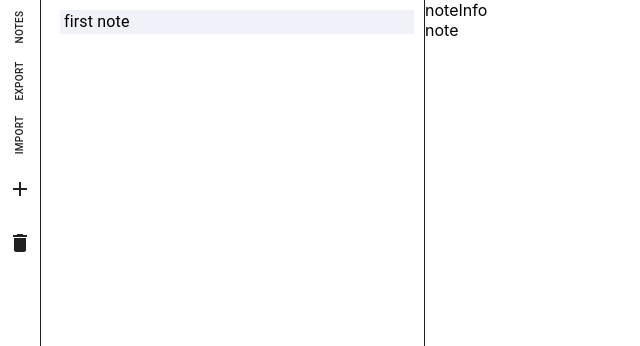
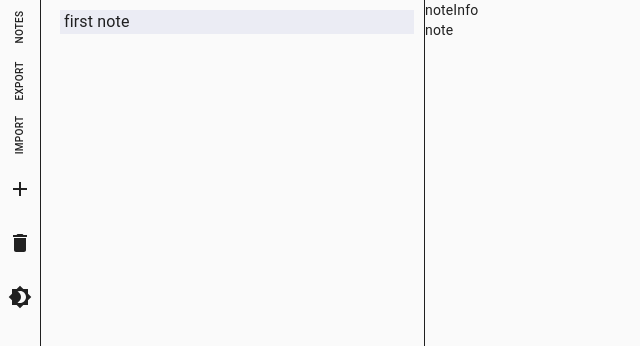
Before and after one commit to OskarMihalik/renotes-ts, a React (Create React App) app: page / in a window 1280 px wide. Shown: the top 346 px of the page, without its empty margins (0-640 px from the left). Built offline with nearby package versions, Linux system fonts and the light colour scheme.

Commit message:
dark mode and light mode added

```diff
--- a/src/App.tsx
+++ b/src/App.tsx
@@ -1,6 +1,6 @@
-import React from 'react';
-import {Box} from "@material-ui/core";
-
+import React, {useMemo} from 'react';
+import {createTheme, MuiThemeProvider} from '@material-ui/core/styles';
+import useMediaQuery from '@material-ui/core/useMediaQuery';
 import Treeview from "./components/Treeview";
 import Sidebar from "./components/Sidebar";
 import NoteInfo from "./components/NoteInfo";
@@ -8,6 +8,7 @@ import Note from "./components/Note";
 import {createStyles, makeStyles, Theme} from "@material-ui/core/styles";
 import {useSelector} from "react-redux";
 import {State} from "./store";
+import CssBaseline from "@material-ui/core/CssBaseline";
 // to create draggable notes https://javascript.plainenglish.io/how-to-make-a-simple-custom-drag-to-move-component-in-react-f67d5c99f925
 
 const useStyles = makeStyles<Theme, StylePropsI>((theme: Theme) =>
@@ -49,17 +50,31 @@ interface StylePropsI{
 function App() {
     const globals = useSelector((state: State) => state.globals)
 
+    const custom_theme = useMemo(
+        () =>
+            createTheme({
+                palette: {
+                    type: globals.isDarkMode ? 'dark' : 'light',
+                },
+            }),
+        [globals.isDarkMode],
+    );
+
     const stylePropsI: StylePropsI = {
         notesOpen: globals.areNotesOpen
     }
     const styles = useStyles(stylePropsI)
     return (
+        <MuiThemeProvider theme={custom_theme}>
+            <CssBaseline>
                 <div className={styles.appGrid}>
                     <div className={styles.sidebar}><Sidebar/></div>
                     <div className={styles.treeview}><Treeview/></div>
                     <div className={styles.noteInfo}><NoteInfo/></div>
                     <div className={styles.note}><Note/></div>
                 </div>
+            </CssBaseline>
+        </MuiThemeProvider>
     );
 }
 
--- a/src/components/Sidebar.tsx
+++ b/src/components/Sidebar.tsx
@@ -5,9 +5,9 @@ import AddIcon from "@material-ui/icons/Add";
 import DeleteIcon from "@material-ui/icons/Delete";
 import Brightness4Icon from '@material-ui/icons/Brightness4';
 import Brightness7Icon from '@material-ui/icons/Brightness7';
-import {useDispatch} from "react-redux";
+import {useDispatch, useSelector} from "react-redux";
 import {bindActionCreators} from "redux";
-import {actionCreators} from '../store'
+import {actionCreators, State} from '../store'
 import {DefaultNoteStateI} from '../store/reducers/NotesReducer'
 import {v4 as uuidv4} from 'uuid';
 
@@ -30,7 +30,8 @@ const useStyles = makeStyles((theme: Theme) =>
 
 const Sidebar: FC = () => {
     const dispatch = useDispatch()
-    const {addNote, deleteActiveNote, changeNotesOpen} = bindActionCreators(actionCreators, dispatch)
+    const globals = useSelector((state: State) => state.globals)
+    const {addNote, deleteActiveNote, changeNotesOpen, changeIsDarkMode} = bindActionCreators(actionCreators, dispatch)
     const classes = useStyles();
     const fileInputRef=useRef<HTMLInputElement>(null);
 
@@ -66,7 +67,14 @@ const Sidebar: FC = () => {
             </Button>
             <Button
                 className={classes.element}
+                onClick={() => {
+                    changeIsDarkMode()
+                }}
             >
+                {globals.isDarkMode ?
+                    <Brightness7Icon style={{transform: "rotate(90deg)"}}/> :
+                    <Brightness4Icon style={{transform: "rotate(90deg)"}}/>}
+
             </Button>
         </div>
     );
--- a/src/store/action-creators/index.ts
+++ b/src/store/action-creators/index.ts
@@ -36,3 +36,11 @@ export const changeNotesOpen = () => {
         })
     }
 }
+
+export const  changeIsDarkMode = () => {
+    return (dispatch: Dispatch<ActionGlobal>) =>{
+        dispatch({
+            type: ActionGlobalType.CHANGE_IS_DARK_MODE
+        })
+    }
+}
--- a/src/store/actions/index.ts
+++ b/src/store/actions/index.ts
@@ -17,7 +17,7 @@ interface ChangeActiveNoteIndex {
 
 export type Action = AddNoteAction | DeleteNoteAction | ChangeActiveNoteIndex
 
-interface ChangeIfDarkMode{
+interface ChangeIsDarkMode{
     type: ActionGlobalType.CHANGE_IS_DARK_MODE
 }
 
@@ -25,4 +25,4 @@ interface ChangeNotesOpen {
     type: ActionGlobalType.CHANGE_NOTES_OPEN
 }
 
-export type ActionGlobal = ChangeNotesOpen | ChangeIfDarkMode
+export type ActionGlobal = ChangeNotesOpen | ChangeIsDarkMode
```
Lines whose indentation alone changed are shown as unchanged.
